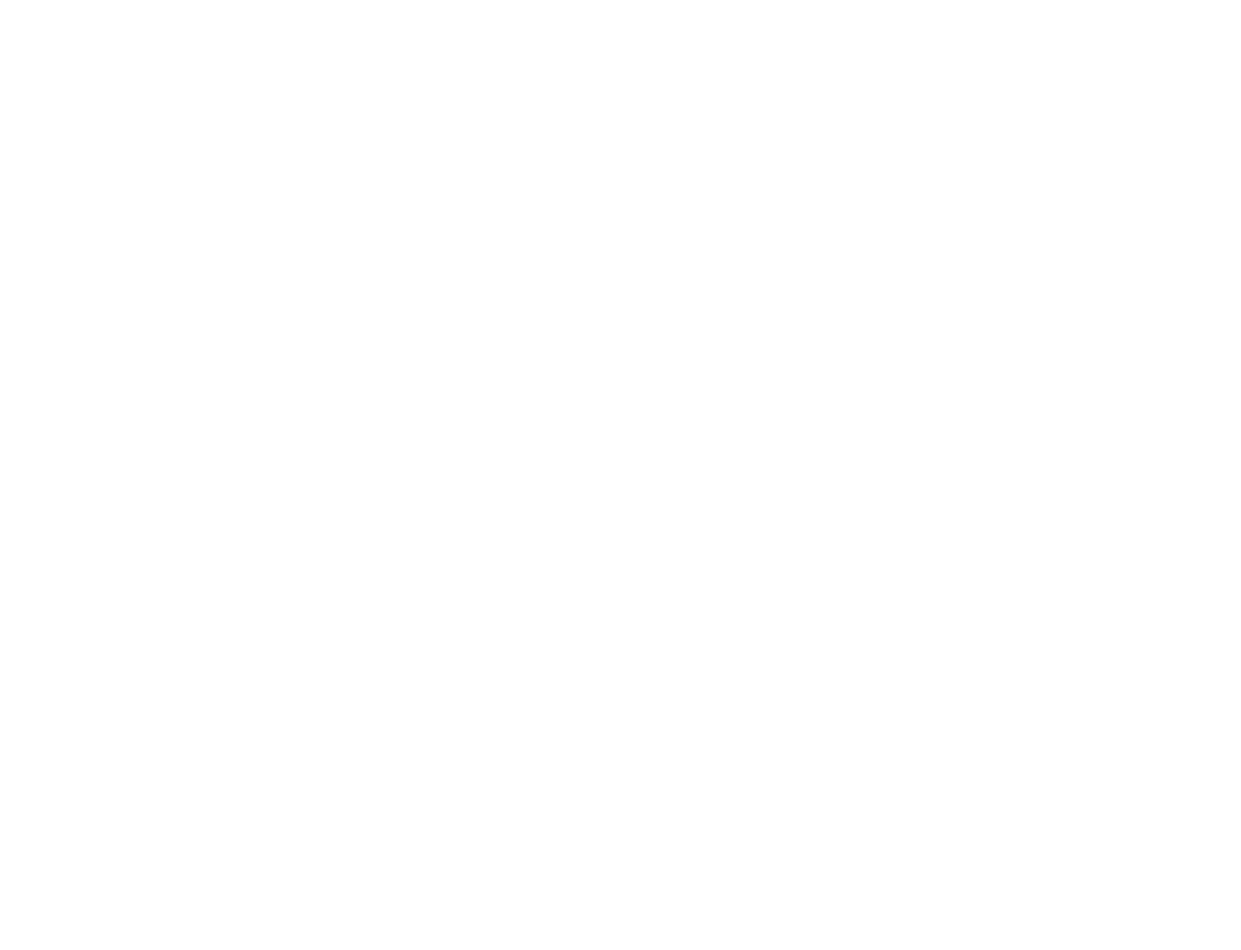
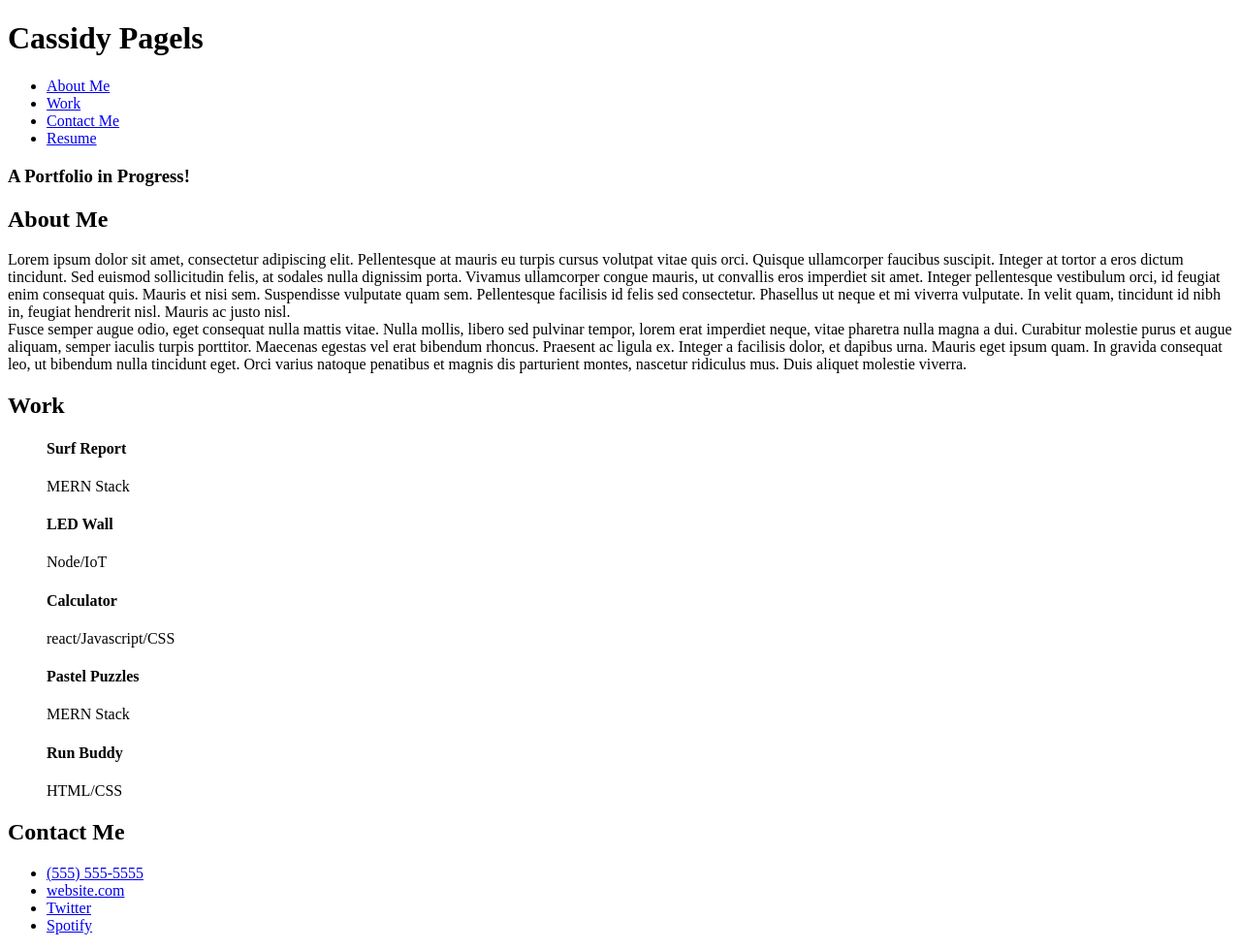
Before and after one commit to Mieruru/challenge-02, a plain HTML site: page index.html in a window 1280 px wide. Shown: the whole page at 97% size. Before the commit the page ends 800 px from the top, so only its background shows below. Drawn offline with Linux system fonts and the light colour scheme.

Commit message:
adding index page text, placeholders

```diff
--- a/index.html
+++ b/index.html
@@ -7,42 +7,86 @@
     <link rel="stylesheet" href="./assets/style.css">
 </head>
 <body>
-    <!-- banner, title, nav links -->
+    <!-- banner, title, nav links, subtitle graphic and text -->
     <header>
-
+        <h1>
+            Cassidy Pagels
+        </h1>
+        <nav>
+            <ul>
+                <li>
+                    <a href="#">About Me</a>
+                </li>
+                <li>
+                    <a href="#">Work</a>
+                </li>
+                <li>
+                    <a href="#">Contact Me</a>
+                </li>
+                <li>
+                    <a href="#">Resume</a>
+                </li>
+            </ul>
+        </nav>
     </header>
+    <div>
+        <h3>
+            A Portfolio in Progress!
+        </h3>
+    </div>
 
     <main>
 
         <!-- about me -->
         <section>
             <aside>
-
+                <h2>
+                    About Me
+                </h2>
             </aside>
             <p>
+                Lorem ipsum dolor sit amet, consectetur adipiscing elit. Pellentesque at mauris eu turpis cursus volutpat vitae quis orci. Quisque ullamcorper faucibus suscipit. Integer at tortor a eros dictum tincidunt. Sed euismod sollicitudin felis, at sodales nulla dignissim porta. Vivamus ullamcorper congue mauris, ut convallis eros imperdiet sit amet. Integer pellentesque vestibulum orci, id feugiat enim consequat quis. Mauris et nisi sem. Suspendisse vulputate quam sem. Pellentesque facilisis id felis sed consectetur. Phasellus ut neque et mi viverra vulputate. In velit quam, tincidunt id nibh in, feugiat hendrerit nisl. Mauris ac justo nisl.<br>
 
+                Fusce semper augue odio, eget consequat nulla mattis vitae. Nulla mollis, libero sed pulvinar tempor, lorem erat imperdiet neque, vitae pharetra nulla magna a dui. Curabitur molestie purus et augue aliquam, semper iaculis turpis porttitor. Maecenas egestas vel erat bibendum rhoncus. Praesent ac ligula ex. Integer a facilisis dolor, et dapibus urna. Mauris eget ipsum quam. In gravida consequat leo, ut bibendum nulla tincidunt eget. Orci varius natoque penatibus et magnis dis parturient montes, nascetur ridiculus mus. Duis aliquet molestie viverra.
             </p>
         </section>
 
         <!-- link cards -->
         <section>
             <aside>
-
+                <h2>
+                    Work
+                </h2>
             </aside>
             <figure>
-
+                <h4>
+                    Surf Report
+                </h4>
+                MERN Stack
             </figure>
             <figure>
-
+                <h4>
+                    LED Wall
+                </h4>
+                Node/IoT
             </figure>
             <figure>
-
+                <h4>
+                    Calculator
+                </h4>
+                react/Javascript/CSS
             </figure>
             <figure>
-
+                <h4>
+                    Pastel Puzzles
+                </h4>
+                MERN Stack
             </figure>
             <figure>
-
+                <h4>
+                    Run Buddy
+                </h4>
+                HTML/CSS
             </figure>
         </section>
     </main>
@@ -50,10 +94,25 @@
     <!-- contact footer, links -->
         <footer>
             <aside>
-
+                <h2>
+                    Contact Me
+                </h2>
             </aside>
             <nav>
-
+                <ul>
+                    <li>
+                        <a href="#">(555) 555-5555</a>
+                    </li>
+                    <li>
+                        <a href="#">website.com</a>
+                    </li>
+                    <li>
+                        <a href="#">Twitter</a>
+                    </li>
+                    <li>
+                        <a href="#">Spotify</a>
+                    </li>
+                </ul>
             </nav>
         </footer>
 </body>
```
